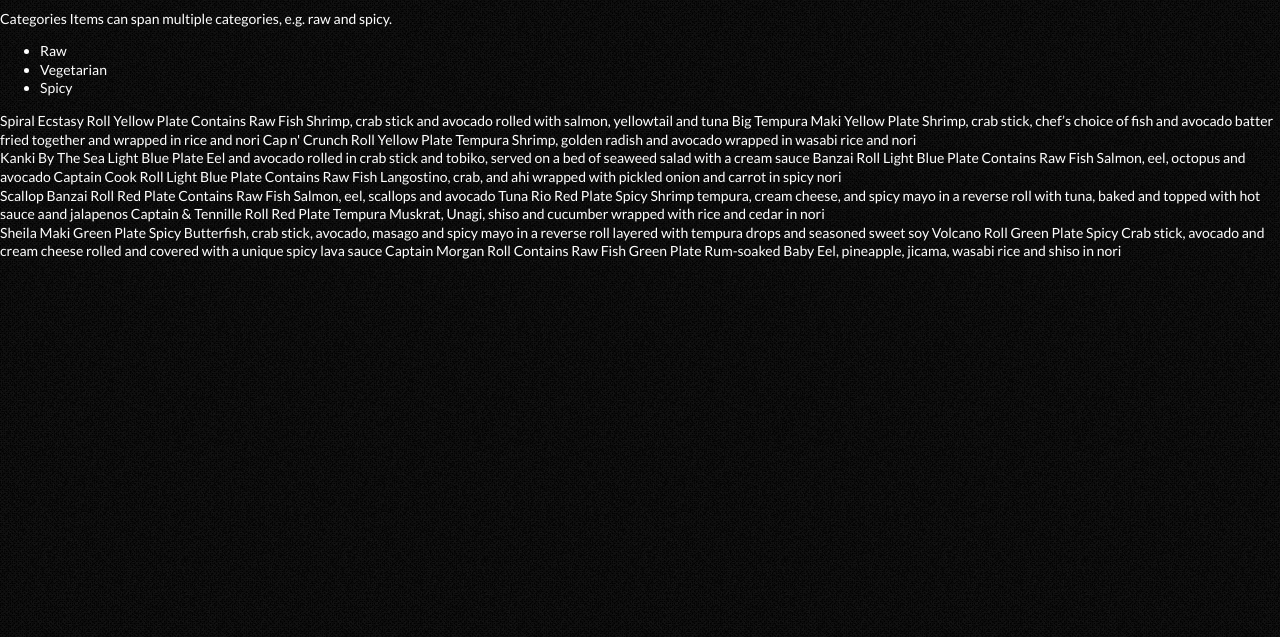
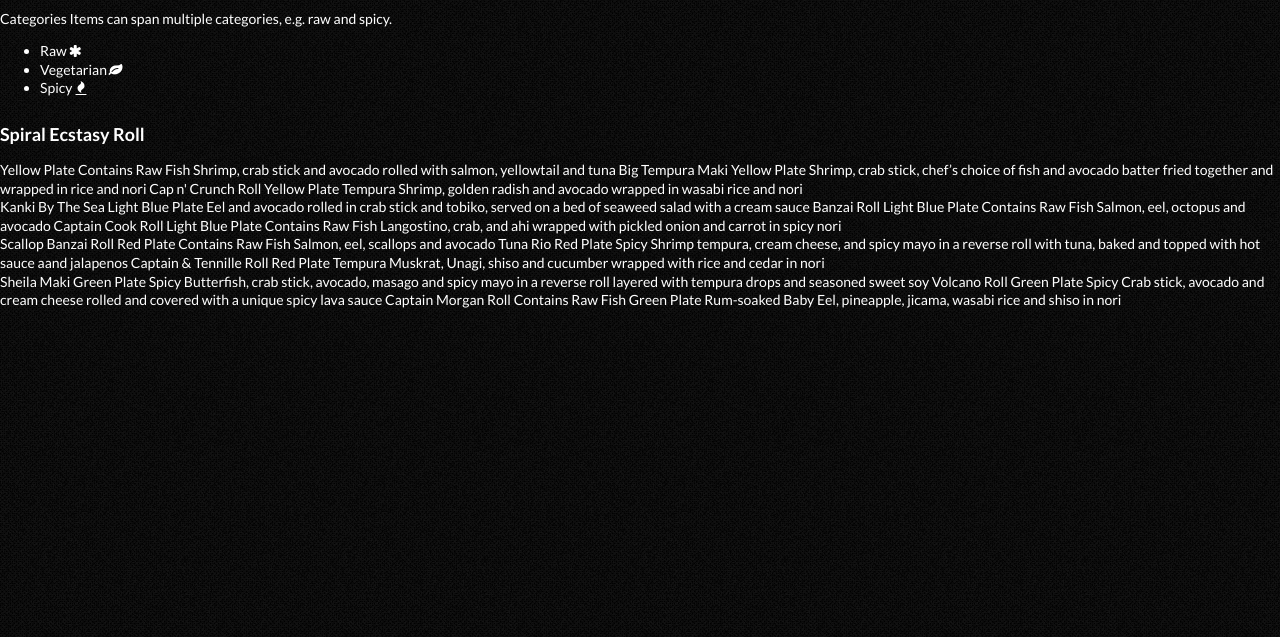
Before and after one commit to cstineyb/p4-Restaurant, a plain HTML site: page index.html in a window 1280 px wide. Shown: the part 186-823 px from the top of the page. Drawn offline with nearby package versions, Linux system fonts and the light colour scheme.

Commit message:
add classes/icons
marking menu items and categories

```diff
--- a/index.html
+++ b/index.html
@@ -6,6 +6,7 @@
   <meta charset="utf-8" />
   <meta http-equiv="X-UA-Compatible" content="IE=edge,chrome=1" />
   <meta name="viewport" content="width=device-width, initial-scale=1.0, maximum-scale=1.0">
+
 
   <title>Maru Sushi | Spokane, WA</title>
 
@@ -37,16 +38,17 @@ Categories
 
 Items can span multiple categories, e.g. raw and spicy.
 <ul>
-  <li class="raw">Raw</li>
-  <li class="veg">Vegetarian</li>
-  <li class="spicy">Spicy</li>
+  <li class="raw">Raw<i class="asterisk icon"></i></li>
+  <li class="veg">Vegetarian<i class="leaf icon"></i></li>
+  <li class="spicy">Spicy<i class="fire icon"></i></li>
 </ul>
 
 <div>
 
 
-<div>
-Spiral Ecstasy Roll
+<div class="yellow">
+
+<h3>Spiral Ecstasy Roll</h3>
 Yellow Plate
 Contains Raw Fish
 Shrimp, crab stick and avocado rolled with salmon, yellowtail and tuna
@@ -60,8 +62,7 @@ Cap n' Crunch Roll
 Yellow Plate
 Tempura Shrimp, golden radish and avocado wrapped in wasabi rice and nori
 </div>
-
-<div>
+<div class="blue">
 Kanki By The Sea
 Light Blue Plate
 Eel and avocado rolled in crab stick and tobiko, served on a bed of seaweed salad with a cream sauce
@@ -77,7 +78,7 @@ Contains Raw Fish
 Langostino, crab, and ahi wrapped with pickled onion and carrot in spicy nori
 </div>
 
-<div>
+<div class="red">
 
 Scallop Banzai Roll
 Red Plate
@@ -94,7 +95,7 @@ Red Plate
 Tempura Muskrat, Unagi, shiso and cucumber wrapped with rice and cedar in nori
 </div>
 
-<div>
+<div class="green">
 
 Sheila Maki
 Green Plate
```
